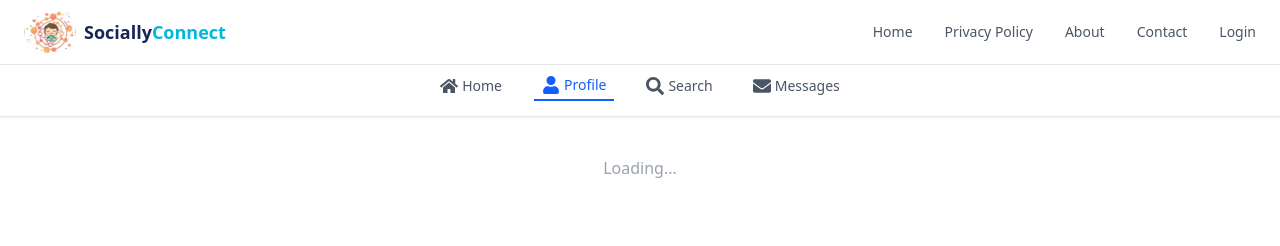
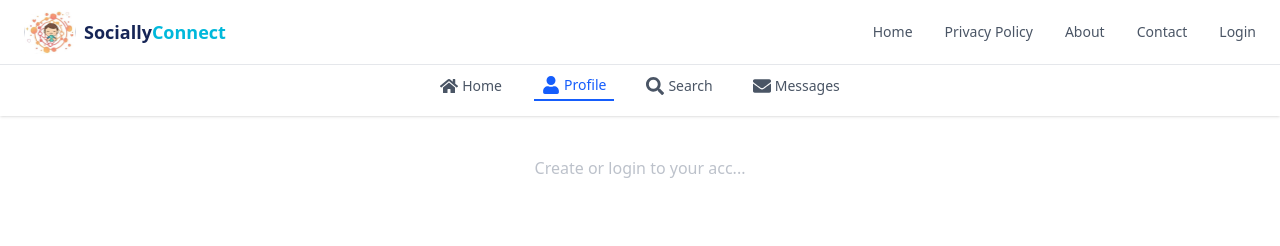
Before and after one commit to lokeshrawat22/Sociallyconnect, a React app in the folder Frontend/: page /profile in a window 1280 px wide. Shown: the top 246 px of the page. Built offline with nearby package versions, Linux system fonts and the light colour scheme; no server answers; the HTML template or start-up script is replaced by a standard one.

Commit message:
Update Profile.jsx

```diff
--- a/Frontend/src/components/Profile.jsx
+++ b/Frontend/src/components/Profile.jsx
@@ -25,8 +25,8 @@ const Profile = () => {
 
   if (!user)
     return (
-      <p className="text-center mt-10 text-gray-400">
-        Loading...
+      <p className="text-center mt-10 text-gray-400 opacity-65">
+        Create or login to your acc...
       </p>
     );
 
```
